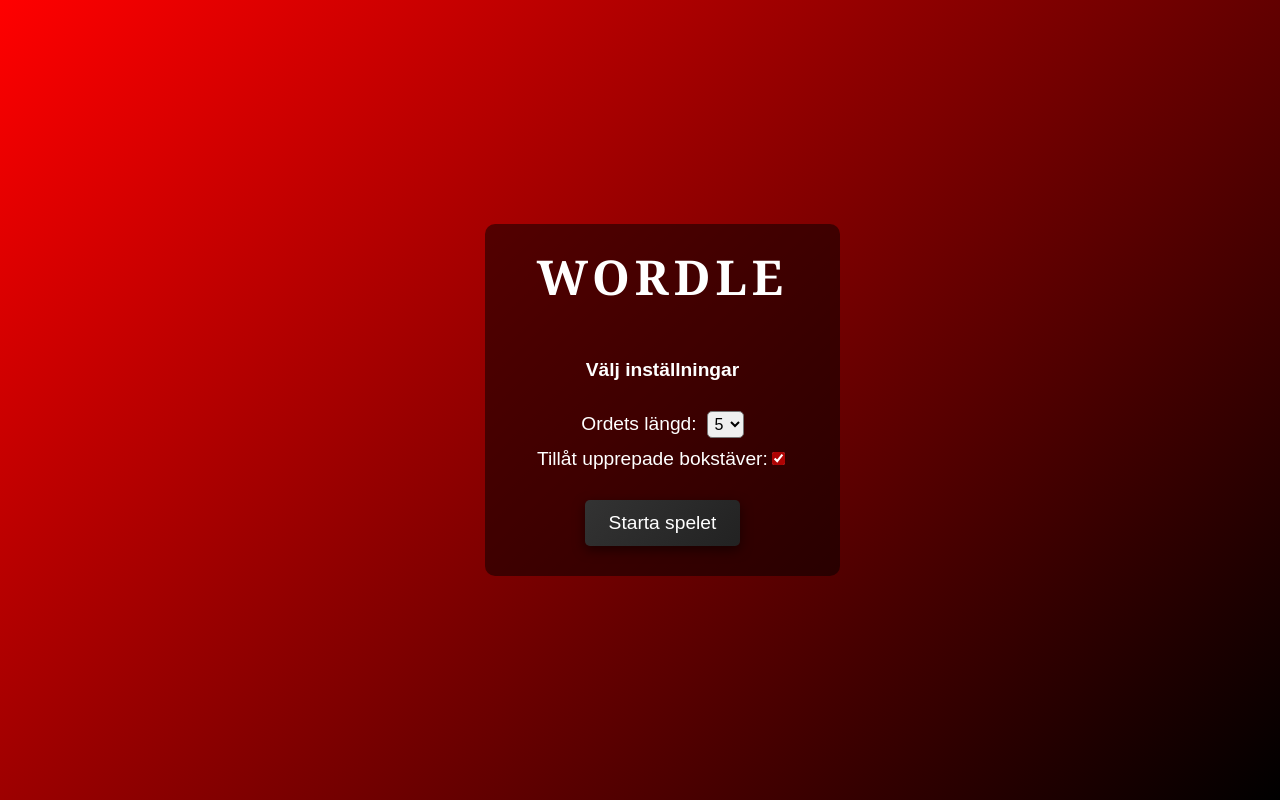
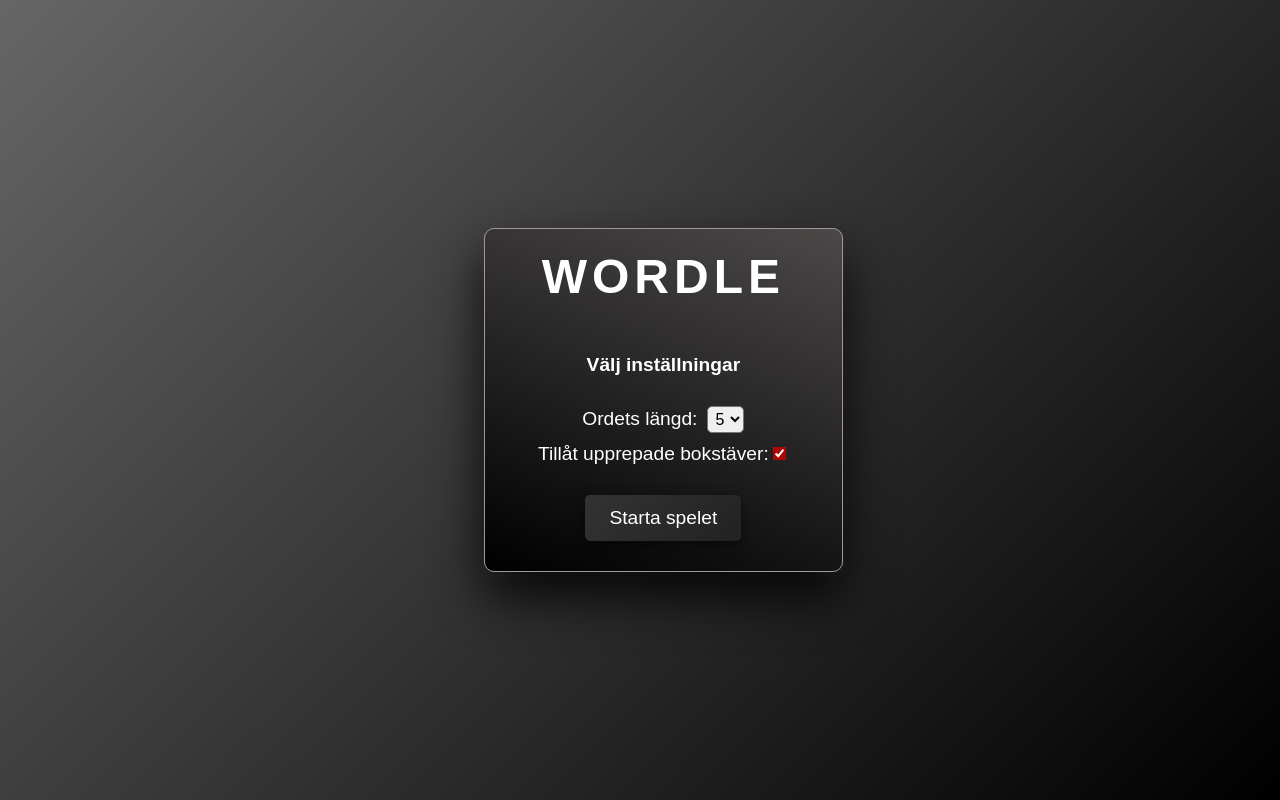
Before and after one commit to Tarupotter/Wordle-uppgift, a React (Vite) app in the folder react-wordle-game/Frontend/: page / in a window 1280 px wide. Built offline with nearby package versions, Linux system fonts and the light colour scheme; a web font is replaced by a local one.

Commit message:
change colors

```diff
--- a/react-wordle-game/Frontend/src/styles/index.css
+++ b/react-wordle-game/Frontend/src/styles/index.css
@@ -1,5 +1,5 @@
 body {
-  background: linear-gradient(135deg, #ff0000, #000000);
+  background: linear-gradient(135deg, #676666, #000000);
   min-height: 100vh;
   margin: 0;
   font-family: 'Arial', sans-serif;
@@ -14,13 +14,16 @@
   color: white;
   padding: 20px;
   border-radius: 10px;
-  background: rgba(0, 0, 0, 0.5);
+  border: 1px solid rgb(165, 151, 151);
+  background: linear-gradient(200deg, #4b4848, #000000);
   width: 90%;
   max-width: 700px;
+  box-shadow:
+  0 25px 50px rgba(0, 0, 0, 0.85),
+  0 5px 10px rgba(255, 255, 255, 0.05);
 }
 
 .game-title {
-  font-family:Cambria, Cochin, Georgia, Times, 'Times New Roman', serif;
   font-size: 3rem;
   margin-bottom: 20px;
   margin-top: 0;
```
